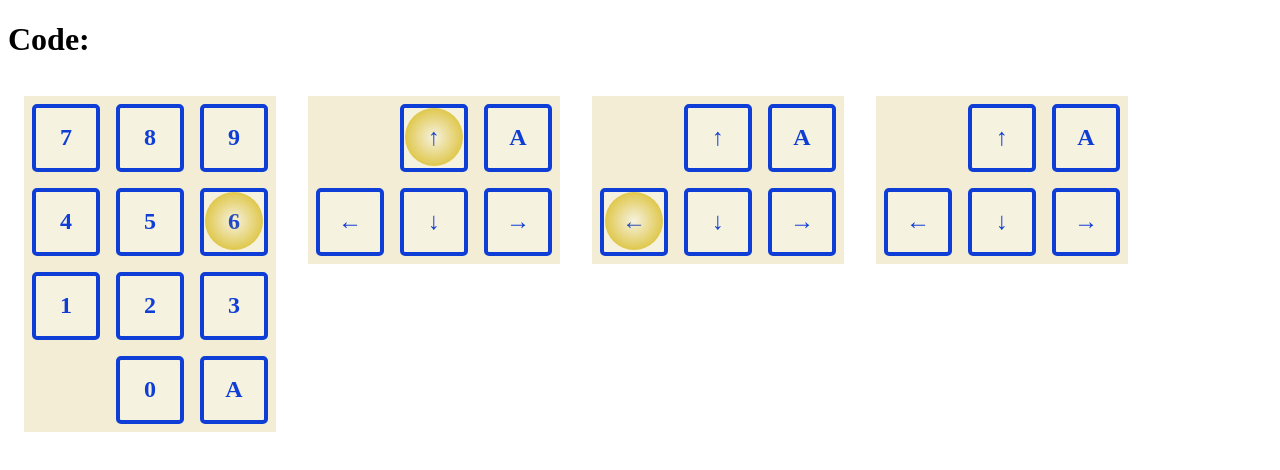
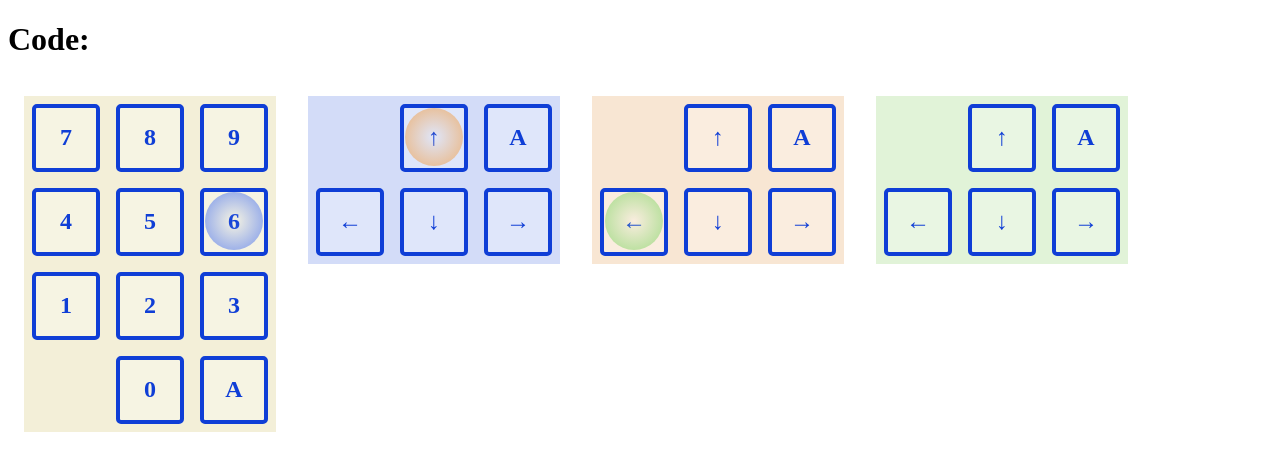
Before and after one commit to baldvin-kovacs/deepcontrol, an Angular app in the folder deep-control/: page / in a window 1280 px wide. Shown: the top 470 px of the page. Built offline with nearby package versions, Linux system fonts and the light colour scheme.

Commit message:
Use matching colors for pads / markers

```diff
--- a/deep-control/src/app/app.component.html
+++ b/deep-control/src/app/app.component.html
@@ -3,6 +3,6 @@ Code: {{code$ | async}}
 </h1>
 <div class="container">
   @for (model of model$ | async; track model) {
-  <app-button-grid [padModel]="model" [isLast]="$last" [padIdx]="$index"></app-button-grid>
+  <app-button-grid [padModel]="model" [isLast]="$last" [padIdx]="$index" [padColor]="colors[$index % colors.length]" [markerColor]="colors[($index + 1) % colors.length]"></app-button-grid>
   }
 </div>
--- a/deep-control/src/app/app.component.ts
+++ b/deep-control/src/app/app.component.ts
@@ -16,6 +16,12 @@ import { DeepControlModelService } from './deep-control-model.service';
 export class AppComponent {
   readonly model$: Observable<PadModel[]>;
   readonly code$!: Observable<string>;
+  readonly colors = [
+    '50, 54%',
+    '225, 74%',
+    '30, 74%',
+    '100, 54%',
+  ];
 
   constructor(private readonly dcms: DeepControlModelService) {
     this.model$ = dcms.model$;
--- a/deep-control/src/app/button-grid/button-grid.component.html
+++ b/deep-control/src/app/button-grid/button-grid.component.html
@@ -1,9 +1,10 @@
 <div class="pad" [ngStyle]="{
   'grid-template-columns': 'repeat('+cols+', 1fr)',
   'grid-template-rows': 'repeat('+rows+', 1fr)',
+  'background-color': 'hsl('+ padColor + ', 90%)'
   }">
   @if (!isLast) {
-    <app-marker [ngStyle]="markerStyle$ | async"></app-marker>
+    <app-marker [ngStyle]="markerStyle$ | async" [color]="markerColor"></app-marker>
   }
   @for (dial of dials; track $index) {
   <app-dial-button [val]="dial.char"
--- a/deep-control/src/app/button-grid/button-grid.component.scss
+++ b/deep-control/src/app/button-grid/button-grid.component.scss
@@ -1,7 +1,6 @@
 .pad {
   display: inline-grid;
   position: relative;
-  background-color: #f2edd4ff;
 }
 
 app-dial-button, app-marker {
--- a/deep-control/src/app/button-grid/button-grid.component.ts
+++ b/deep-control/src/app/button-grid/button-grid.component.ts
@@ -25,6 +25,8 @@ export class ButtonGridComponent {
   @Input() padModel!: PadModel;
   @Input() isLast!: boolean;
   @Input() padIdx!: number;
+  @Input() padColor!: string;
+  @Input() markerColor!: string;
 
   constructor(private readonly dcms: DeepControlModelService) {}
 
--- a/deep-control/src/app/marker/marker.component.html
+++ b/deep-control/src/app/marker/marker.component.html
@@ -1 +1 @@
-<div class="marker"></div>
+<div class="marker" [style.background]="'radial-gradient(transparent 0%, hsl(' + color +', 70%))'"></div>
--- a/deep-control/src/app/marker/marker.component.scss
+++ b/deep-control/src/app/marker/marker.component.scss
@@ -5,7 +5,6 @@
 
 .marker {
   border-radius: 50%;
-  background: radial-gradient(transparent 0%,#d6b60f 100%);
   margin: 4.5px;
   width: 58px;
   height: 58px;
--- a/deep-control/src/app/marker/marker.component.ts
+++ b/deep-control/src/app/marker/marker.component.ts
@@ -1,4 +1,4 @@
-import { Component } from '@angular/core';
+import { Component, Input } from '@angular/core';
 
 @Component({
   selector: 'app-marker',
@@ -7,5 +7,5 @@ import { Component } from '@angular/core';
   styleUrl: './marker.component.scss'
 })
 export class MarkerComponent {
-
+  @Input() color!: string;
 }
```
